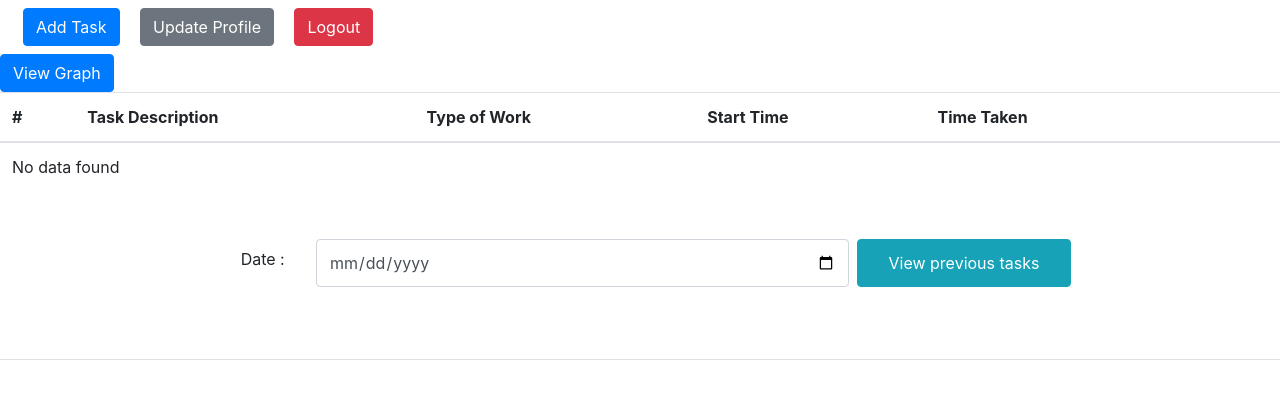
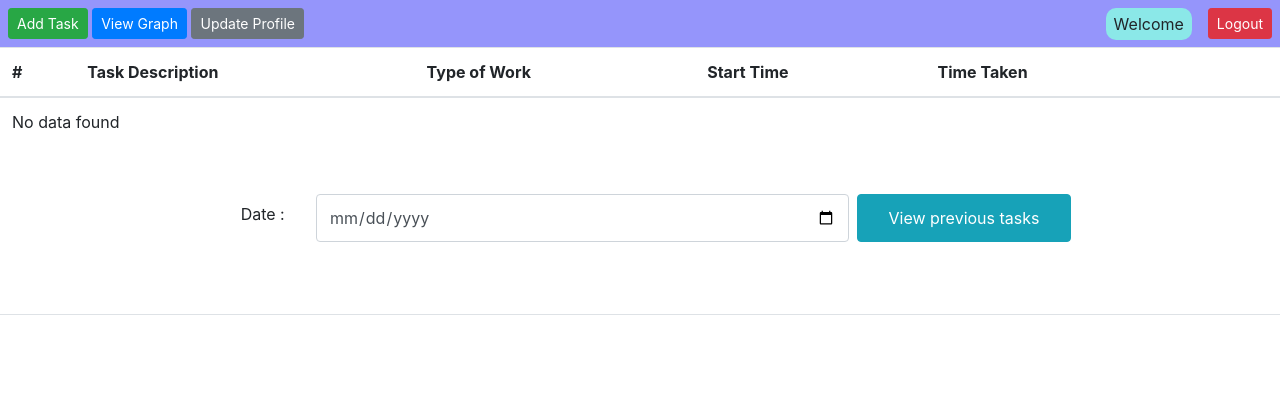
Before and after one commit to priddhesh/WorkTrack, a Node server app: template views/EmployeeDashboard.ejs in a window 1280 px wide. Shown: the top 399 px of the page. Run offline with Node 20, Linux system fonts and the light colour scheme; the template is opened without the code that fills it, so the values that code supplies are empty; some libraries are stand-ins or nearby versions.

Commit message:
Added UI for employee dashboard

```diff
--- a/views/EmployeeDashboard.ejs
+++ b/views/EmployeeDashboard.ejs
@@ -13,12 +13,16 @@
 </head>
 
 <body>
-    <div class="container-fluid">
-        <button type="button" class="btn btn-primary m-2" data-toggle="modal" data-target="#exampleModal">
+    <div style="background-color: rgb(149, 149, 251);" class="container-fluid p-2">
+        <button type="button" class="btn btn-success btn-sm" data-toggle="modal" data-target="#exampleModal">
             Add Task
         </button>
-        <a href="/employee/updateEmployee" class="btn btn-secondary m-2">Update Profile</a>
-        <a href="/employee/logout" class="btn btn-danger m-2">Logout</a>
+        <button id="1000" type="submit" class="btn btn-primary btn-sm" data-toggle="modal" data-target=".bd-example-modal-lg1000">View
+            Graph</button>
+        <a href="/employee/updateEmployee" class="btn btn-secondary btn-sm">Update Profile</a>
+        <a href="/employee/logout" class="btn btn-danger float-lg-right btn-sm">Logout</a>
+        <span style="background-color: rgb(139, 232, 232); border-radius: 10px;"
+            class="float-lg-right px-2 p-1 mx-3">Welcome <%=data[0].username%></span>
     </div>
 
     <div class="modal fade" id="exampleModal" tabindex="-1" role="dialog" aria-labelledby="exampleModalLabel"
@@ -65,9 +69,6 @@
             </div>
         </div>
     </div>
-
-    <button id="1000" type="submit" class="btn btn-primary" data-toggle="modal"
-        data-target=".bd-example-modal-lg1000">View Graph</button>
 
     <div class="modal fade bd-example-modal-lg1000" tabindex="-1" role="dialog" aria-labelledby="myLargeModalLabel1"
         aria-hidden="true">
```
